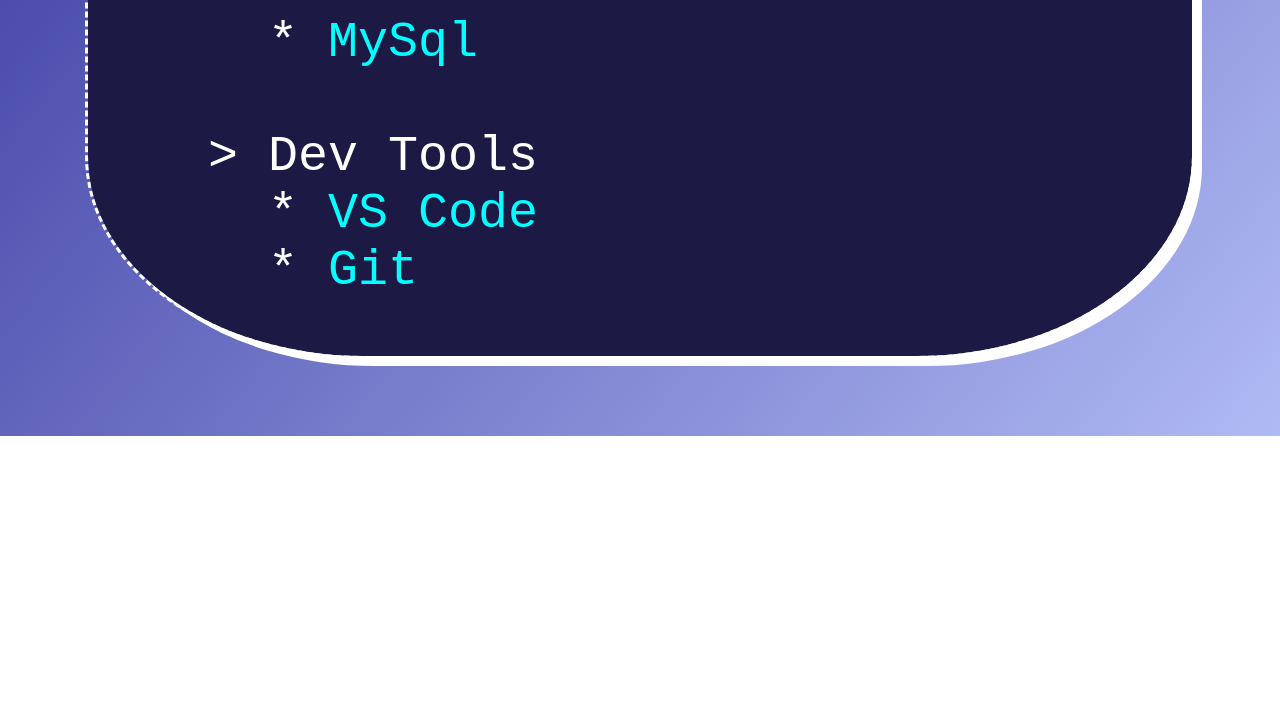
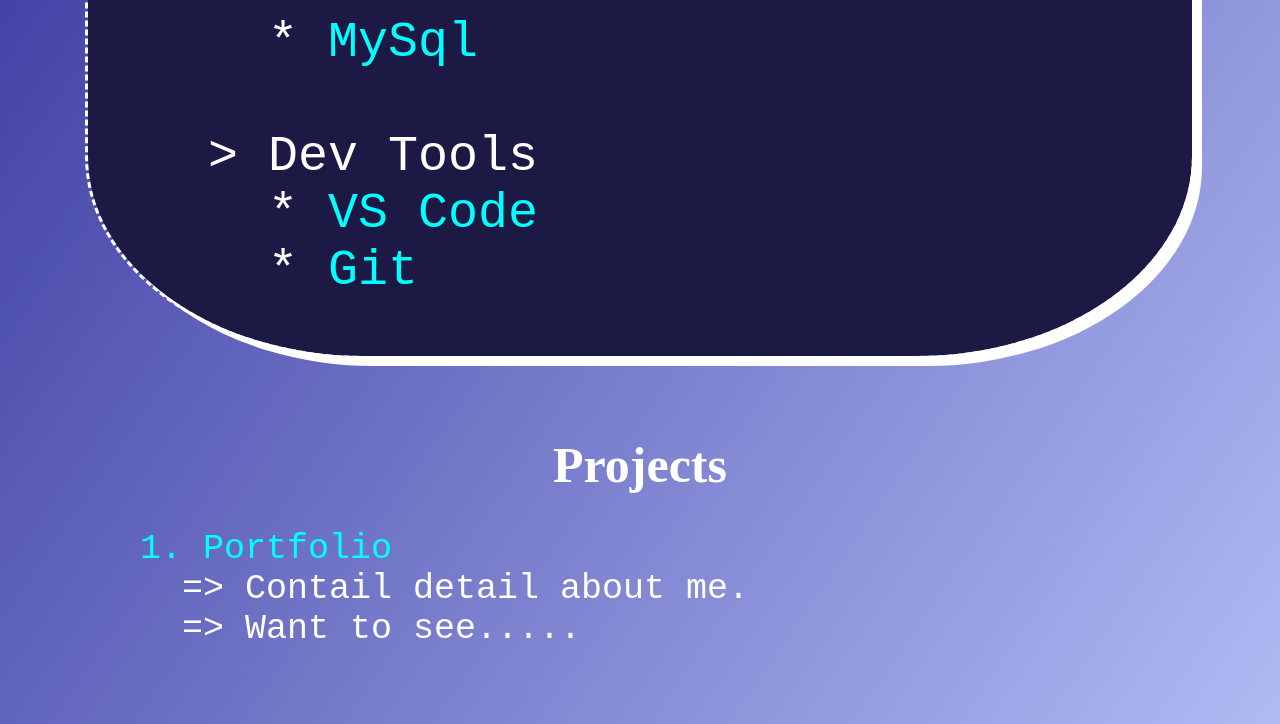
Before and after one commit to Mr-TejasSharma/port, a plain HTML site: page index.html in a window 1280 px wide. Shown: the part 1132-1856 px from the top of the page. Before the commit the page ends 1568 px from the top, so only its background shows below. Drawn offline with Linux system fonts and the light colour scheme.

Commit message:
Added third page

```diff
--- a/index.css
+++ b/index.css
@@ -175,7 +175,6 @@
   align-items: center;
 }
  .spage h1{
-  filter: blur(0px);
   text-align: center;
   font-size: 50px;
  }
@@ -192,3 +191,23 @@
   box-shadow: 10px 10px #d0ff25;
   outline: none;
 }
+
+.tpage{
+  color: white;
+  height: flex;
+  width: flex;
+  margin:0%;
+  align-items: center;
+}
+.tpage h1{
+ text-align: center;
+ font-size: 50px;
+}
+.tpage a{
+  color: white;
+  text-decoration: none;
+}
+.tpage a:hover{
+  color: #130f83;
+
+}
--- a/index.html
+++ b/index.html
@@ -71,7 +71,19 @@
       * <span class="blue">Git</span>
     </pre>
 
-</div>
+  </div>
+  <div class="tpage">
+    <a id="projects"></a>
+    <h1>Projects</h1>
+    <div>
+      <pre class="left">
+    <span class="blue">1. Portfolio</span>
+      => Contail detail about me.
+      =><a href="https://github.com/Mr-TejasSharma/Portfolio/"> Want to see.....</a>
+      </pre>
+    </div>
+  </div>
+
 
 </body>
 </html>
```
